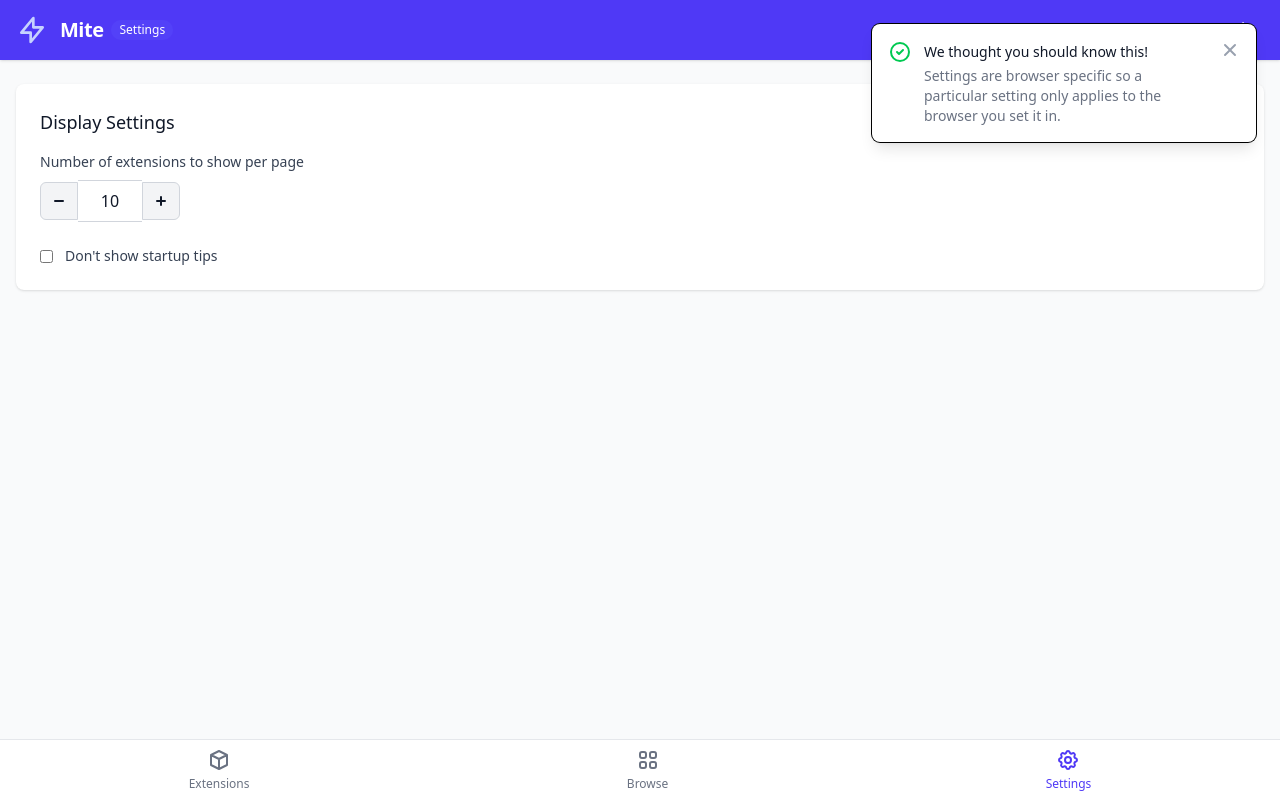
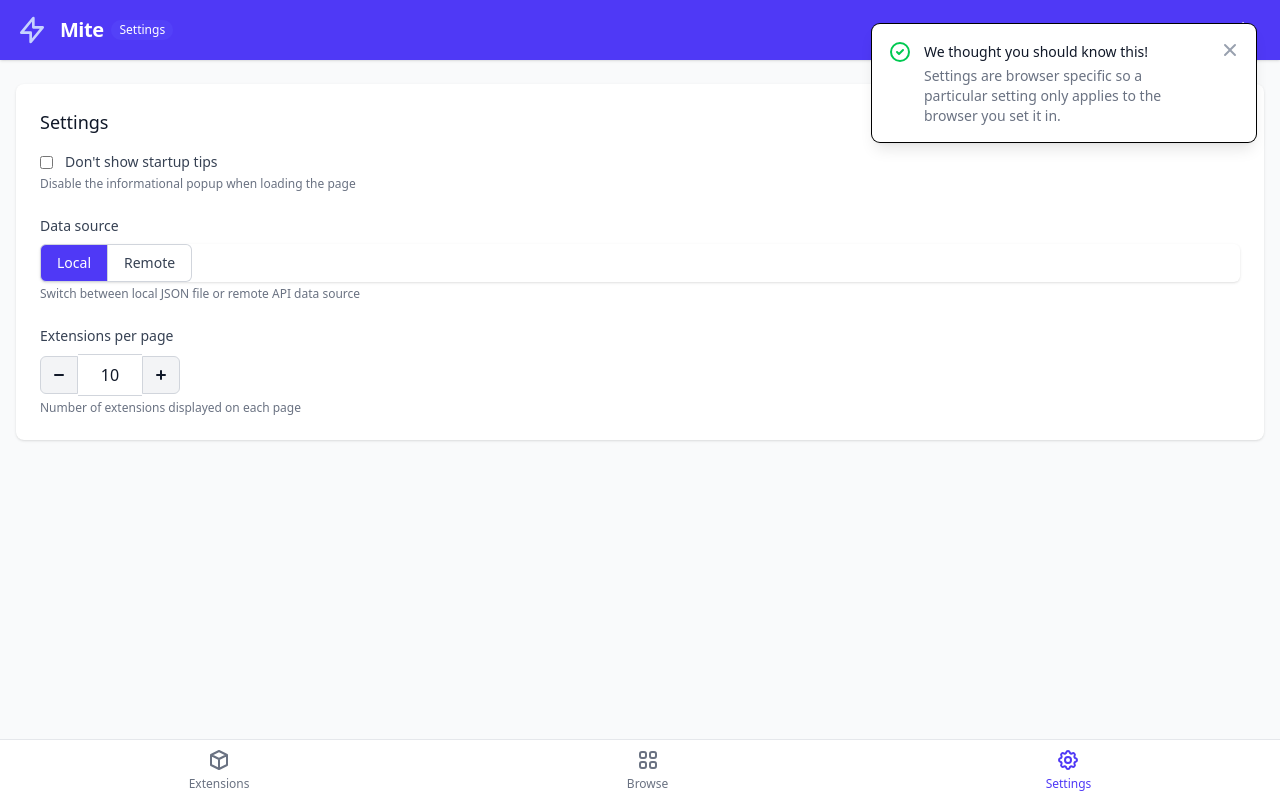
Before and after one commit to lordryns/mite, a Flask app: page /settings in a window 1280 px wide. Run offline with Flask 3, Linux system fonts and the light colour scheme; some libraries are stand-ins or nearby versions.

Commit message:
logicless ui

```diff
--- a/website/templates/settings.html
+++ b/website/templates/settings.html
@@ -3,7 +3,7 @@
 
 {% block content %}
 <div class="min-h-screen bg-gray-50 dark:bg-gray-900 text-gray-900 dark:text-gray-100 transition-colors duration-200">
-    <!-- Header (unchanged from your original) -->
+    <!-- Header -->
     <header class="bg-indigo-600 dark:bg-indigo-800 text-white shadow-sm">
         <div class="container mx-auto px-4 py-3">
             <div class="flex items-center justify-between">
@@ -27,7 +27,7 @@
         </div>
     </header>
 
-    <!-- Your original alert (unchanged) -->
+    <!-- Alert -->
     <div class="fixed inset-0 flex items-end justify-center px-4 py-6 pointer-events-none sm:p-6 sm:items-start sm:justify-end z-50">
         <div id="alert-container" class="max-w-sm w-full bg-white dark:bg-gray-800 shadow-lg rounded-lg pointer-events-auto ring-1 ring-black ring-opacity-5 overflow-hidden transition-opacity duration-300">
             <div class="p-4">
@@ -62,12 +62,43 @@
     <main class="container mx-auto px-4 pb-20">
         <!-- Settings Section -->
         <div class="bg-white dark:bg-gray-800 rounded-lg shadow p-6 my-6">
-            <h2 class="text-lg font-medium mb-4">Display Settings</h2>
+            <h2 class="text-lg font-medium mb-4">Settings</h2>
 
-            <!-- Extensions Per Page Control -->
+            <!-- Notification Preferences (moved to top) -->
+            <div class="mb-6">
+                <label class="flex items-center space-x-3">
+                    <input type="checkbox" id="hide-alert" class="rounded border-gray-300 dark:border-gray-600 text-indigo-600 dark:text-indigo-400 focus:ring-indigo-500 dark:focus:ring-indigo-600 dark:bg-gray-700">
+                    <span class="text-sm font-medium text-gray-700 dark:text-gray-300">
+                        Don't show startup tips
+                    </span>
+                </label>
+                <p class="mt-1 text-xs text-gray-500 dark:text-gray-400">
+                    Disable the informational popup when loading the page
+                </p>
+            </div>
+
+            <!-- Data Source Toggle -->
             <div class="mb-6">
                 <label class="block text-sm font-medium text-gray-700 dark:text-gray-300 mb-2">
-                    Number of extensions to show per page
+                    Data source
+                </label>
+                <div class="flex rounded-md shadow-sm">
+                    <button type="button" id="local-source" class="px-4 py-2 text-sm font-medium rounded-l-md border border-gray-300 dark:border-gray-600 bg-indigo-600 dark:bg-indigo-700 text-white">
+                        Local
+                    </button>
+                    <button type="button" id="remote-source" class="px-4 py-2 text-sm font-medium rounded-r-md border-t border-b border-r border-gray-300 dark:border-gray-600 bg-white dark:bg-gray-700 text-gray-700 dark:text-gray-300 hover:bg-gray-50 dark:hover:bg-gray-600">
+                        Remote
+                    </button>
+                </div>
+                <p class="mt-1 text-xs text-gray-500 dark:text-gray-400">
+                    Switch between local JSON file or remote API data source
+                </p>
+            </div>
+
+            <!-- Extensions Per Page Control (moved below) -->
+            <div>
+                <label class="block text-sm font-medium text-gray-700 dark:text-gray-300 mb-2">
+                    Extensions per page
                 </label>
                 <div class="flex items-center">
                     <button id="decrease-count" class="p-2 rounded-l-md border border-gray-300 dark:border-gray-600 bg-gray-100 dark:bg-gray-700 hover:bg-gray-200 dark:hover:bg-gray-600">
@@ -84,23 +115,14 @@
                         </svg>
                     </button>
                 </div>
-            </div>
-
-            <!-- Alert Preference -->
-            <div>
-                <label class="flex items-center space-x-3">
-                    <input type="checkbox" id="hide-alert" class="rounded border-gray-300 dark:border-gray-600 text-indigo-600 dark:text-indigo-400 focus:ring-indigo-500 dark:focus:ring-indigo-600 dark:bg-gray-700">
-                    <span class="text-sm font-medium text-gray-700 dark:text-gray-300">
-                        Don't show startup tips
-                    </span>
-                </label>
+                <p class="mt-1 text-xs text-gray-500 dark:text-gray-400">
+                    Number of extensions displayed on each page
+                </p>
             </div>
         </div>
-
-
     </main>
 
-    <!-- Bottom Navigation (unchanged from your original) -->
+    <!-- Bottom Navigation -->
     <nav class="fixed bottom-0 left-0 right-0 bg-white dark:bg-gray-800 border-t border-gray-200 dark:border-gray-700 flex justify-around py-2">
         <a href="/" class="flex flex-col items-center text-gray-500 dark:text-gray-400 hover:text-gray-700 dark:hover:text-gray-300">
             <svg xmlns="http://www.w3.org/2000/svg" class="h-6 w-6" fill="none" viewBox="0 0 24 24" stroke="currentColor">
```
